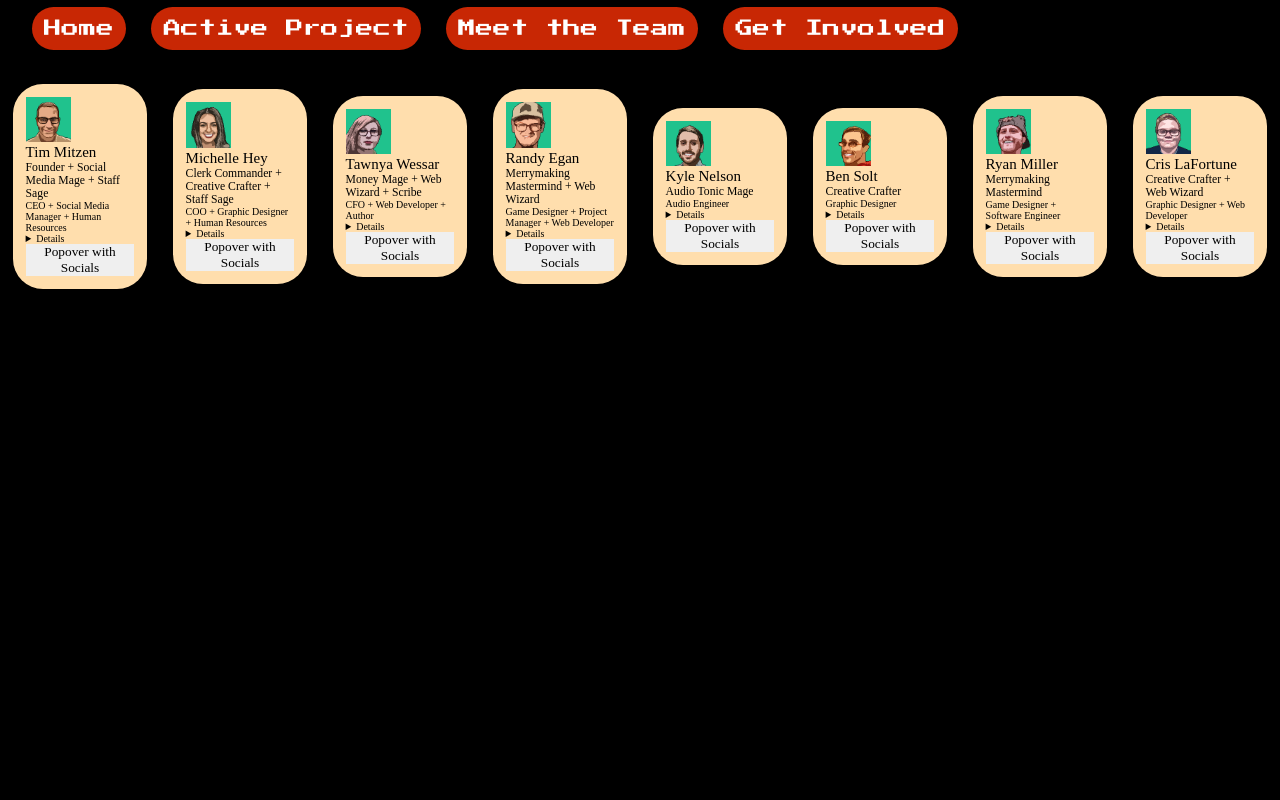
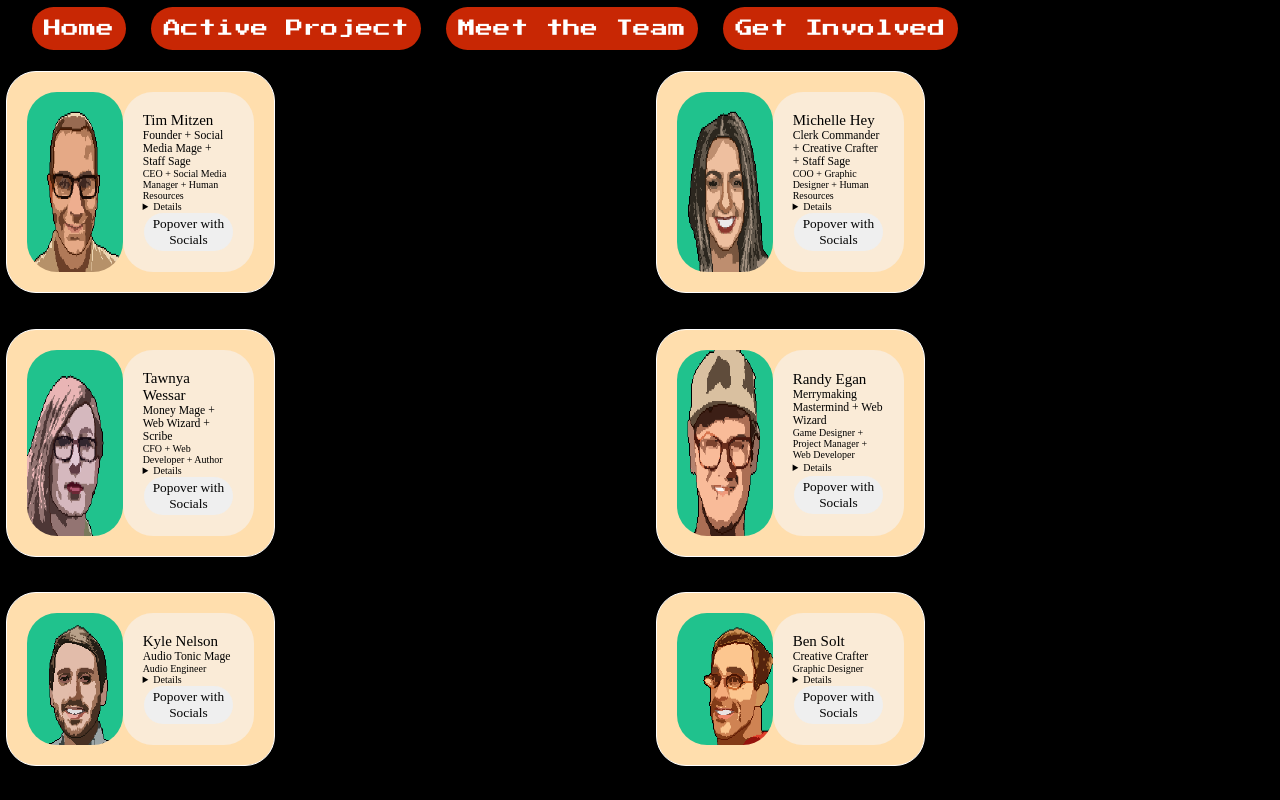
Before and after one commit to Laarzae-Studios/PMR, a React (Create React App) app: page /the-team in a window 1280 px wide. Shown: the top 800 px of the page. Built offline with nearby package versions, Linux system fonts and the light colour scheme; a web font is replaced by a local one.

Commit message:
style: styles for the team page and team member cards

```diff
--- a/src/components/MeetTheTeam/MeetTheTeam.jsx
+++ b/src/components/MeetTheTeam/MeetTheTeam.jsx
@@ -15,8 +15,9 @@ function MeetTheTeam() {
 	return (
 		<section
         style={{
-            display:"flex",
-            alignItems:"center"
+            display:"grid",
+            gridTemplateColumns:"repeat(2, 50%)",
+            gap: 10
         }}
         >
 			{theTeam.map((teamMate, index) => {
--- a/src/components/MeetTheTeam/TeamMember/TeamMember.css
+++ b/src/components/MeetTheTeam/TeamMember/TeamMember.css
@@ -4,12 +4,37 @@
 
 figure {
     width: 42%;
-    padding: 1%;
+    padding: 2rem;
     margin: 2% 1%;
     background-color: navajowhite;
     border-radius: 3rem;
+    border: 1px solid white;
+    display: flex;
+    flex-direction: row;
+    justify-content: space-between;
 }
 
 .mug-shot {
     width: 42%;
+    border-radius: 3rem;
 }
+
+.popover-btn{
+    border-radius: 3rem;
+    padding: .3rem;
+    margin: .1rem;
+}
+
+.member-fig-cap{
+    /*border: 1px solid white;*/
+    background-color: antiquewhite;
+    border-radius: 3rem;
+    padding: 2rem;
+    display: flex;
+    flex-direction: column;
+    justify-content: space-around;
+}
+
+.member-fig-cap > *{
+    /*border: 1px solid green;*/
+}
--- a/src/components/MeetTheTeam/TeamMember/TeamMember.jsx
+++ b/src/components/MeetTheTeam/TeamMember/TeamMember.jsx
@@ -12,20 +12,20 @@ function TeamMember ( { name, title, boringTitle, myCTA, myPassion, imgSrc } ) {
     return (
         <figure>
             <img className="mug-shot" src={imgSrc} alt={name}/>
-            <figcaption>
+            <figcaption className={"member-fig-cap"}>
                 <hgroup>
                     <h2>{name}</h2>
                     <h3 className="text-muted">{title}</h3>
                     <h4 className="subtitle text-muted">{boringTitle}</h4>
                 </hgroup>
                 <details>
-                    <span className="myCTA">What Laarzae Means to Me:</span>
+                    <span className="myCTA">What Laarzae Means to Me: </span>
                     {myCTA}
                     <br/>
-                    <span className="myPassion">Why I Code:</span>
+                    <span className="myPassion">Why I Code: </span>
                     {myPassion}
                 </details>
-                <button>Popover with Socials</button>
+                <button className={"popover-btn"}>Popover with Socials</button>
             </figcaption>
         </figure>
     );
```
